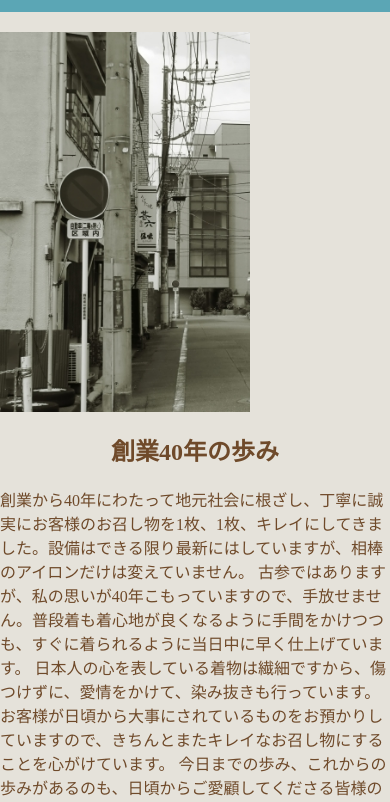
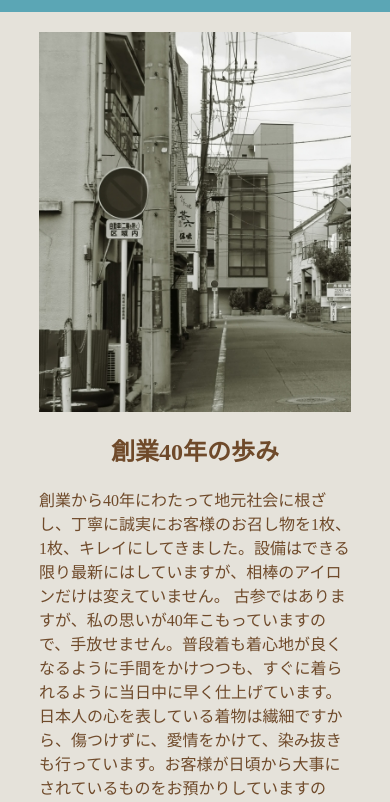
Before and after one commit to snowflower0000/mashiro, a plain HTML site: page kodawari.html in a window 390 px wide. Shown: the part 38-840 px from the top of the page. Drawn offline with Linux system fonts and the light colour scheme.

Commit message:
responcing

```diff
--- a/houjin.css
+++ b/houjin.css
@@ -18,12 +18,8 @@ h2 {
 }
 
 @media screen and (max-width: 425px) {
-  main {
-    width: 100%;
-    margin: 0 auto;
-  }
-  .img5 {
-    width: 70%;
-    margin: 20px 15% 100px 15%;
+  main, .img5 {
+    width: 80%;
+    margin: 20px 10% 100px 10%;
   }
 }
--- a/kodawari.css
+++ b/kodawari.css
@@ -20,7 +20,8 @@ h2 {
   .box {
     width: 100%;
   }
-  .sirokuro {
-    width: 250px;
+  .sirokuro, .text {
+    width: 80%;
+    margin: 20px 10%;
   }
 }
--- a/kodawari.html
+++ b/kodawari.html
@@ -23,11 +23,13 @@
     <main>
       <div class="box">
         <div class="sirokuro"></div>
+        <div class="text">
         <h2>創業40年の歩み</h2>
         <p>創業から40年にわたって地元社会に根ざし、丁寧に誠実にお客様のお召し物を1枚、1枚、キレイにしてきました。設備はできる限り最新にはしていますが、相棒のアイロンだけは変えていません。
            古参ではありますが、私の思いが40年こもっていますので、手放せません。普段着も着心地が良くなるように手間をかけつつも、すぐに着られるように当日中に早く仕上げています。
            日本人の心を表している着物は繊細ですから、傷つけずに、愛情をかけて、染み抜きも行っています。お客様が日頃から大事にされているものをお預かりしていますので、きちんとまたキレイなお召し物にすることを心がけています。
            今日までの歩み、これからの歩みがあるのも、日頃からご愛顧してくださる皆様のおかげです。将来、2代目となる息子はまだまだ未熟ですが、誠心誠意、対応していきます。今後とも、ましろクリーニング店をよろしくお願いいたします。</p>
+        </div>
       </div>
     </main>
     <footer>©copy.right</footer>
--- a/mashiro.css
+++ b/mashiro.css
@@ -132,8 +132,8 @@ h1 {
   }
 
   .service-box {
-    display: flex;
-    flex-direction: column;
+    display: block;
+    text-align: ;
     width: 270px;
   }
 
--- a/menu.css
+++ b/menu.css
@@ -53,4 +53,7 @@ h4 {
     width: 100%;
     display: block;
   }
+  .box0 {
+    display: none;
+  }
 }
--- a/style.css
+++ b/style.css
@@ -35,6 +35,7 @@ header, footer {
 body {
   background-color: #E5E2DA;
   font-family: Meiryo;
+  width: 100%;
 }
 
 footer {
```
